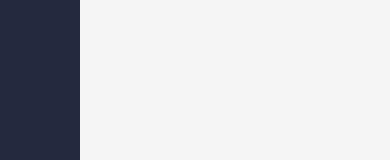
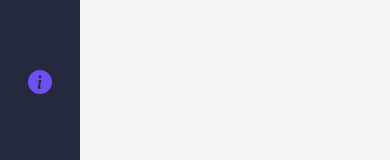
Before and after one commit to jeremyv59/poke-collection-manager, a React (Create React App) app: page / in a window 390 px wide. Shown: the part 666-826 px from the top of the page. Built offline with nearby package versions, Linux system fonts and the light colour scheme.

Commit message:
add icon info to mobile design

```diff
--- a/src/components/sidebar/Sidebar.tsx
+++ b/src/components/sidebar/Sidebar.tsx
@@ -5,6 +5,8 @@ import {
   HeaderIcon,
   HeaderTxt,
   SidebarMenu,
+  GuidenceContainer,
+  IconInfo,
 } from "./sidebar_styled";
 import { items } from "../../constants/menuItems";
 import { theme } from "../../styles/Theme";
@@ -16,14 +18,13 @@ const Sidebar: React.FC = () => {
       breakpoint={"xl"}
       collapsedWidth={80}
       trigger={null}
-      style={{ background: theme.colors.dark }}
+      style={{ background: theme.colors.dark, position: "relative" }}
     >
       <SidebarHeader>
         <HeaderIcon />
         <HeaderTxt>Poke Manager</HeaderTxt>
       </SidebarHeader>
       <SidebarMenu
-        direction="ltr"
         items={items.map((item, index) => ({
           key: item.key,
           icon: item.icon,
@@ -32,6 +33,9 @@ const Sidebar: React.FC = () => {
         defaultSelectedKeys={["1"]}
         mode="inline"
       />
+      <GuidenceContainer>
+        <IconInfo />
+      </GuidenceContainer>
     </Layout.Sider>
   );
 };
--- a/src/components/sidebar/sidebar_styled.tsx
+++ b/src/components/sidebar/sidebar_styled.tsx
@@ -1,5 +1,6 @@
 import styled from "styled-components";
 import { AntDesignOutlined } from "@ant-design/icons";
+import { BsInfoCircleFill } from "react-icons/bs";
 import { device } from "../../styles/Breakpoints";
 import { Menu } from "antd";
 
@@ -70,3 +71,18 @@ export const SidebarMenu = styled(Menu)`
     color: ${({ theme }) => theme.colors.white};
   }
 `;
+
+export const GuidenceContainer = styled.div`
+  display: flex;
+  justify-content: center;
+  position: absolute;
+  bottom: 10%;
+  left: 25%;
+  right: 25%;
+`;
+
+export const IconInfo = styled(BsInfoCircleFill)`
+  color: ${({ theme }) => theme.colors.purple};
+  background: transparent;
+  font-size: 1.5rem;
+`;
--- a/src/styles/Theme.ts
+++ b/src/styles/Theme.ts
@@ -5,6 +5,7 @@ export type ThemeType = {
 export const theme = {
   colors: {
     purple: "#6F4EF2",
+    darkPurple : "#32305E",
     gray : "#7A86A1",
     dark: "#24293E",
     white: "#ffffff",
```
